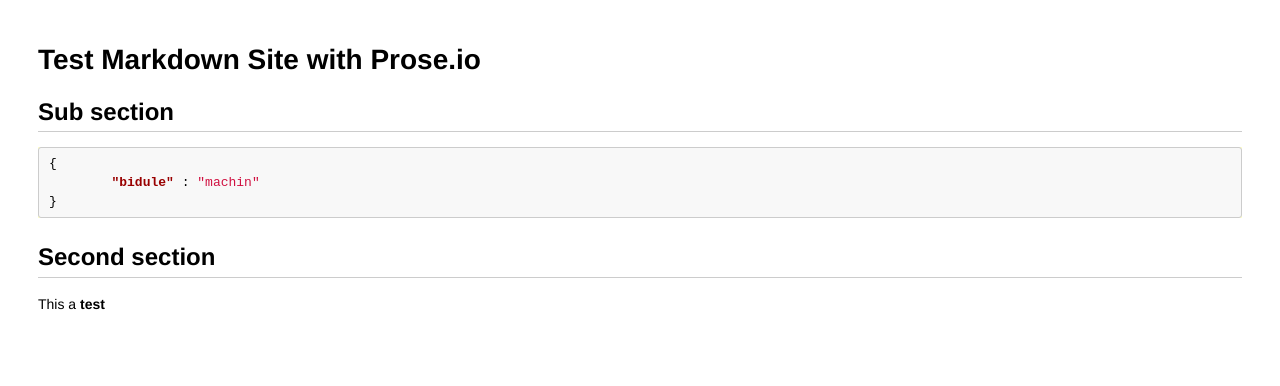
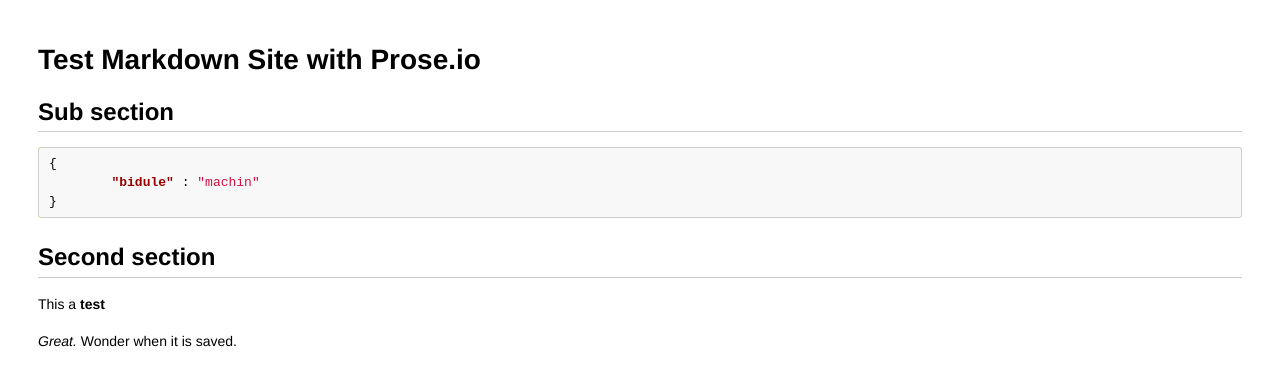
Before and after one commit to jonathan-arnould/prose-site, a Jekyll site: the page built from index.md, in a window 1280 px wide. Shown: the top 386 px of the page. Built offline with Jekyll 4.4.1, drawn with Linux system fonts in a browser that asks for light colours; Markdown is read by kramdown in place of the engine named in the settings.

Commit message:
Updated index.md

```diff
--- a/index.md
+++ b/index.md
@@ -17,3 +17,5 @@ layout: index
 ##Second section
 
 This a **test**
+
+*Great.* Wonder when it is saved.
```
